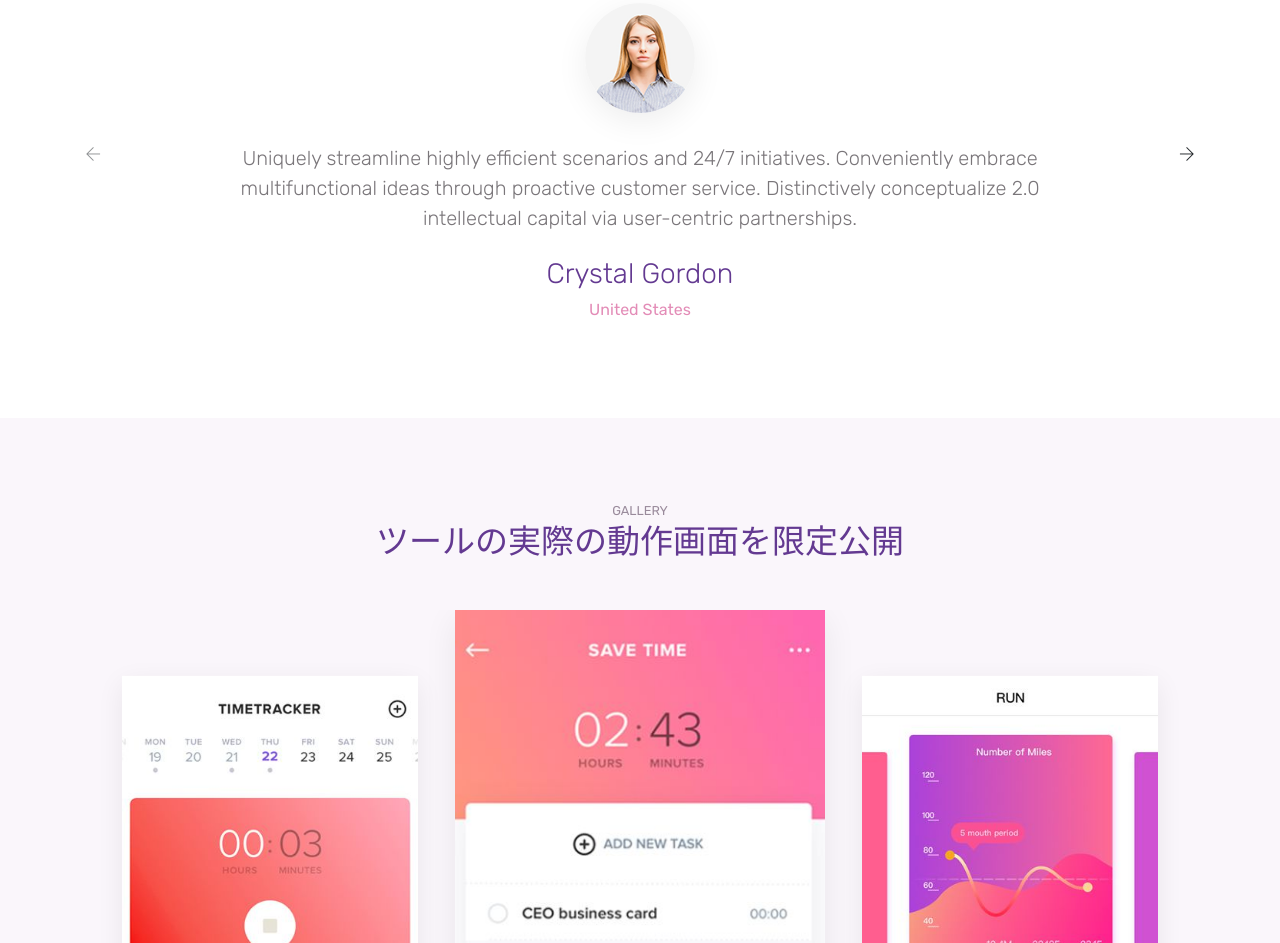
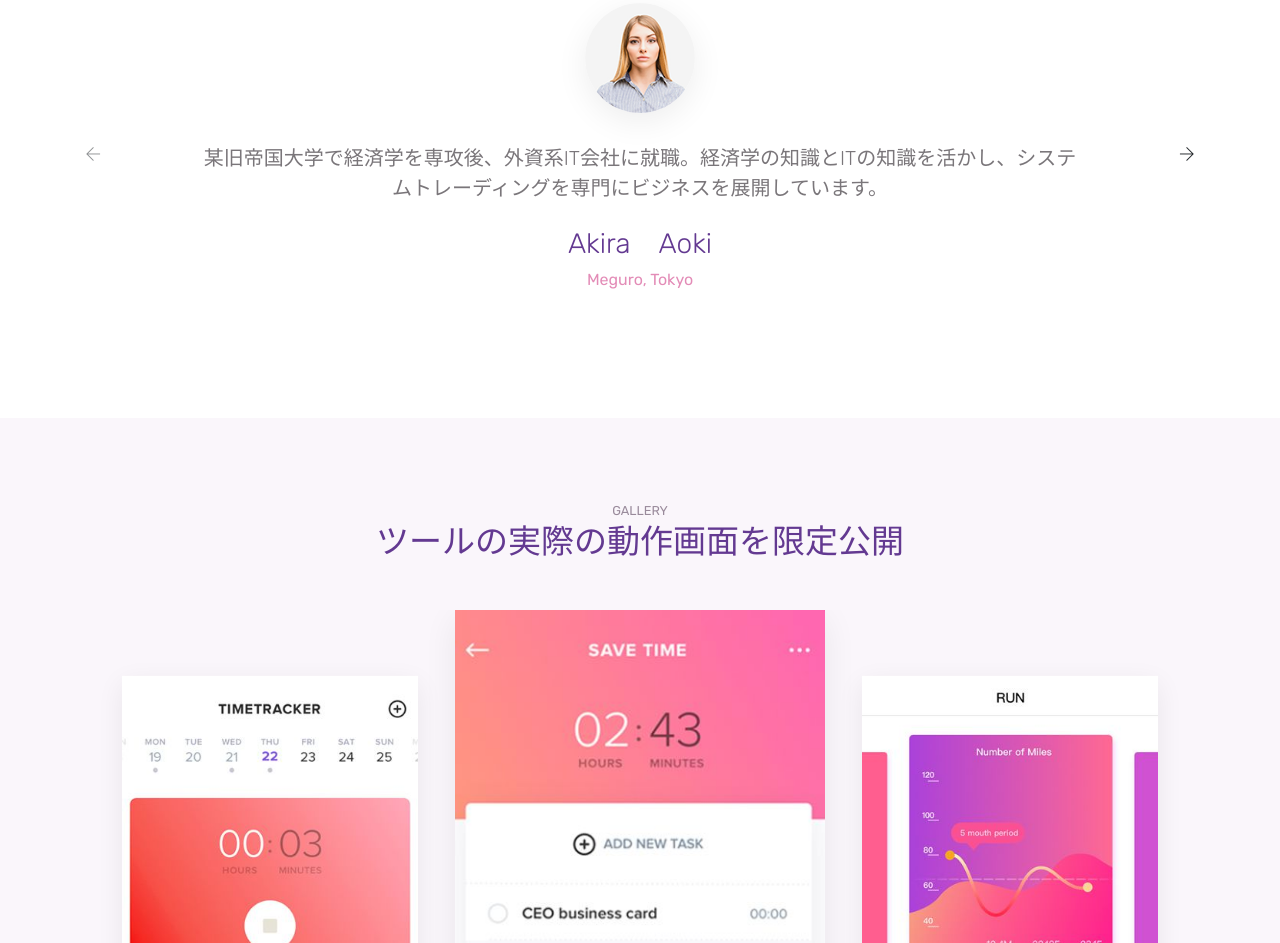
Before and after one commit to tbtak/test, a plain HTML site: page index.html in a window 1280 px wide. Shown: the part 5152-6095 px from the top of the page. Drawn offline with Linux system fonts and the light colour scheme.

Commit message:
Update index.html

```diff
--- a/index.html
+++ b/index.html
@@ -314,9 +314,9 @@ URI     : https://colorlib.com
             <div class="testimonials owl-carousel">
                 <div class="testimonials-single">
                     <img src="images/client.png" alt="client" class="client-img">
-                    <blockquote class="blockquote">Uniquely streamline highly efficient scenarios and 24/7 initiatives. Conveniently embrace multifunctional ideas through proactive customer service. Distinctively conceptualize 2.0 intellectual capital via user-centric partnerships.</blockquote>
-                    <h5 class="mt-4 mb-2">Crystal Gordon</h5>
-                    <p class="text-primary">United States</p>
+                    <blockquote class="blockquote">某旧帝国大学で経済学を専攻後、外資系IT会社に就職。経済学の知識とITの知識を活かし、システムトレーディングを専門にビジネスを展開しています。</blockquote>
+                    <h5 class="mt-4 mb-2">Akira　Aoki</h5>
+                    <p class="text-primary">Meguro, Tokyo</p>
                 </div>
                 <div class="testimonials-single">
                     <img src="images/client.png" alt="client" class="client-img">
```
